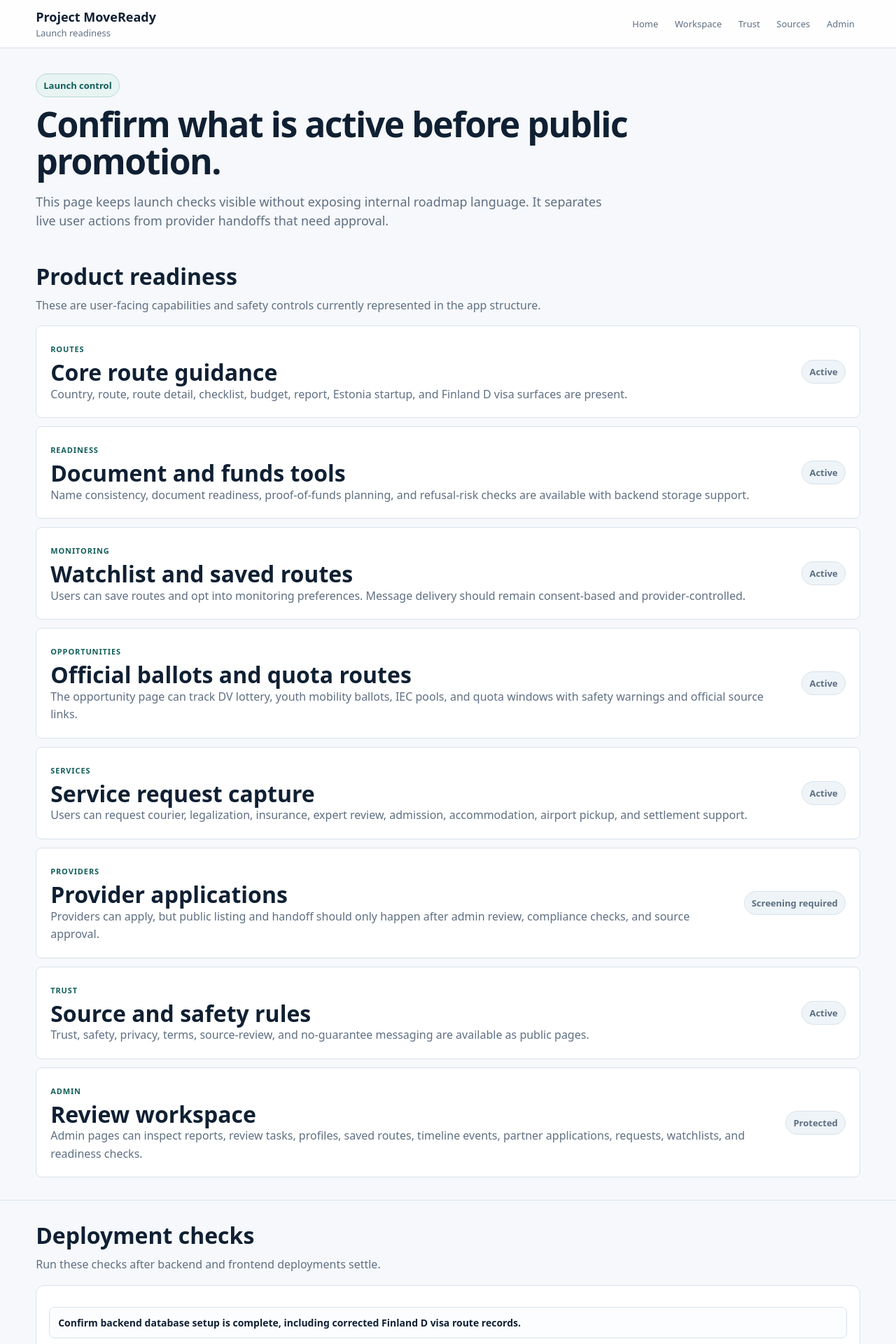
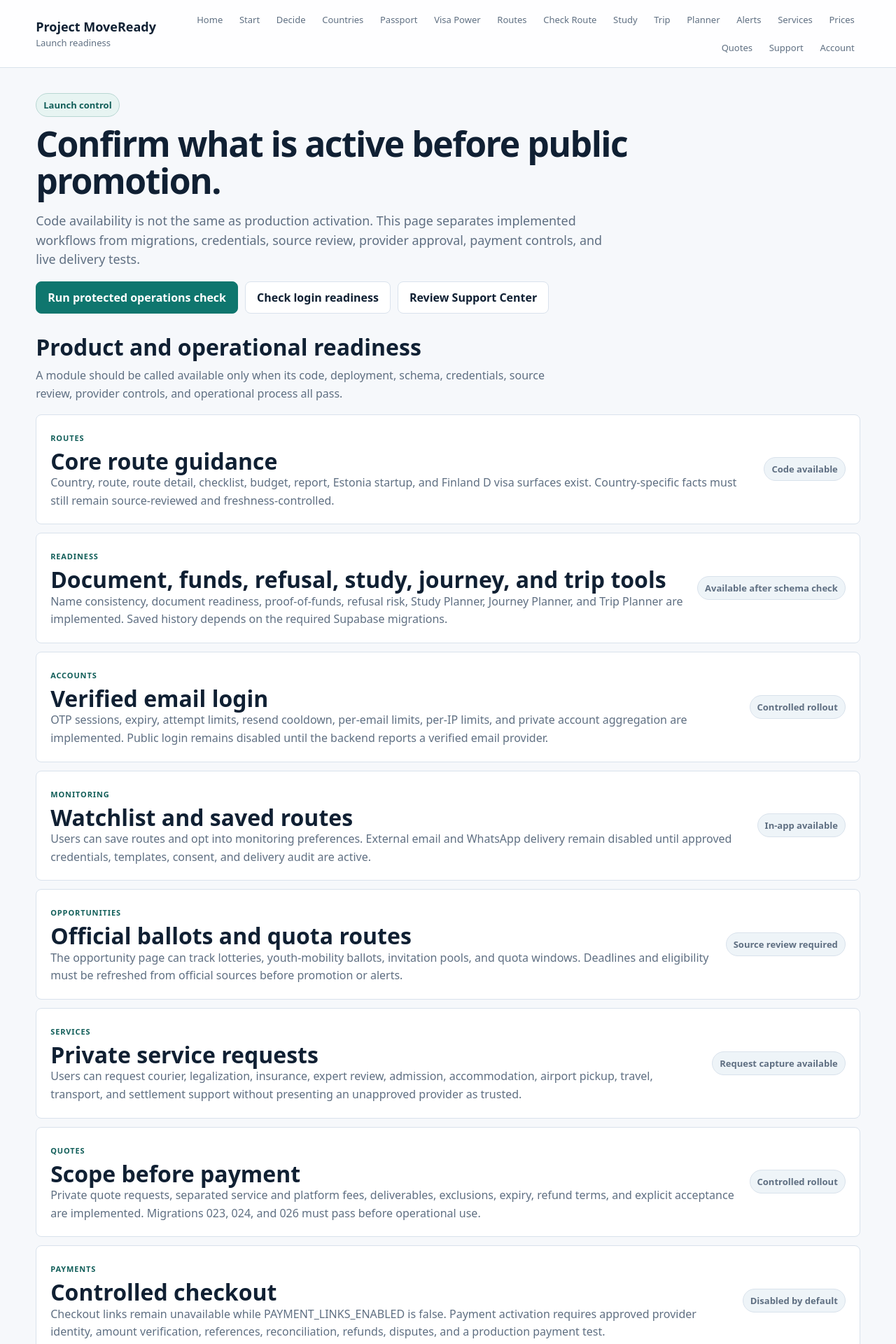
Before and after one commit to SirBM201/SirBM201-moveready-frontend, a Next.js app: page /launch-readiness in a window 1280 px wide. Shown: the top 1920 px of the page at 70% size. Built offline with nearby package versions, Linux system fonts and the light colour scheme.

Commit message:
Make launch readiness states operationally accurate

```diff
--- a/app/launch-readiness/page.tsx
+++ b/app/launch-readiness/page.tsx
@@ -1,95 +1,124 @@
+import SiteHeader from "@/components/SiteHeader";
+
 const launchChecks = [
   {
     area: "Routes",
-    status: "Active",
+    status: "Code available",
     title: "Core route guidance",
-    text: "Country, route, route detail, checklist, budget, report, Estonia startup, and Finland D visa surfaces are present.",
+    text: "Country, route, route detail, checklist, budget, report, Estonia startup, and Finland D visa surfaces exist. Country-specific facts must still remain source-reviewed and freshness-controlled.",
   },
   {
     area: "Readiness",
-    status: "Active",
-    title: "Document and funds tools",
-    text: "Name consistency, document readiness, proof-of-funds planning, and refusal-risk checks are available with backend storage support.",
+    status: "Available after schema check",
+    title: "Document, funds, refusal, study, journey, and trip tools",
+    text: "Name consistency, document readiness, proof-of-funds, refusal risk, Study Planner, Journey Planner, and Trip Planner are implemented. Saved history depends on the required Supabase migrations.",
+  },
+  {
+    area: "Accounts",
+    status: "Controlled rollout",
+    title: "Verified email login",
+    text: "OTP sessions, expiry, attempt limits, resend cooldown, per-email limits, per-IP limits, and private account aggregation are implemented. Public login remains disabled until the backend reports a verified email provider.",
   },
   {
     area: "Monitoring",
-    status: "Active",
+    status: "In-app available",
     title: "Watchlist and saved routes",
-    text: "Users can save routes and opt into monitoring preferences. Message delivery should remain consent-based and provider-controlled.",
+    text: "Users can save routes and opt into monitoring preferences. External email and WhatsApp delivery remain disabled until approved credentials, templates, consent, and delivery audit are active.",
   },
   {
     area: "Opportunities",
-    status: "Active",
+    status: "Source review required",
     title: "Official ballots and quota routes",
-    text: "The opportunity page can track DV lottery, youth mobility ballots, IEC pools, and quota windows with safety warnings and official source links.",
+    text: "The opportunity page can track lotteries, youth-mobility ballots, invitation pools, and quota windows. Deadlines and eligibility must be refreshed from official sources before promotion or alerts.",
   },
   {
     area: "Services",
-    status: "Active",
-    title: "Service request capture",
-    text: "Users can request courier, legalization, insurance, expert review, admission, accommodation, airport pickup, and settlement support.",
+    status: "Request capture available",
+    title: "Private service requests",
+    text: "Users can request courier, legalization, insurance, expert review, admission, accommodation, airport pickup, travel, transport, and settlement support without presenting an unapproved provider as trusted.",
+  },
+  {
+    area: "Quotes",
+    status: "Controlled rollout",
+    title: "Scope before payment",
+    text: "Private quote requests, separated service and platform fees, deliverables, exclusions, expiry, refund terms, and explicit acceptance are implemented. Migrations 023, 024, and 026 must pass before operational use.",
+  },
+  {
+    area: "Payments",
+    status: "Disabled by default",
+    title: "Controlled checkout",
+    text: "Checkout links remain unavailable while PAYMENT_LINKS_ENABLED is false. Payment activation requires approved provider identity, amount verification, references, reconciliation, refunds, disputes, and a production payment test.",
   },
   {
     area: "Providers",
     status: "Screening required",
-    title: "Provider applications",
-    text: "Providers can apply, but public listing and handoff should only happen after admin review, compliance checks, and source approval.",
+    title: "Provider applications and publication",
+    text: "Providers can apply, but approval does not create a public listing. Privacy, pricing, refund, sensitive-document handling, affiliate disclosure, and explicit publication checks must pass first.",
+  },
+  {
+    area: "Handoffs",
+    status: "Consent controlled",
+    title: "Exact-field provider execution",
+    text: "A provider handoff requires an accepted quote, approved provider, exact-field user consent, and delivery evidence. Admin cannot directly bypass consent-confirmed or shared states.",
+  },
+  {
+    area: "Support",
+    status: "Verified account only",
+    title: "Complaints, refunds, disputes, and privacy cases",
+    text: "Private cases are implemented for complaints, refunds, payment disputes, provider issues, privacy issues, service quality, and technical support. Terminal decisions require a written resolution and timestamp.",
   },
   {
     area: "Trust",
-    status: "Active",
+    status: "Available",
     title: "Source and safety rules",
-    text: "Trust, safety, privacy, terms, source-review, and no-guarantee messaging are available as public pages.",
+    text: "Trust, safety, privacy, terms, source-review, affiliate-disclosure, and no-guarantee messaging are available as public controls.",
   },
   {
     area: "Admin",
     status: "Protected",
-    title: "Review workspace",
-    text: "Admin pages can inspect reports, review tasks, profiles, saved routes, timeline events, partner applications, requests, watchlists, and readiness checks.",
+    title: "Operations and review workspace",
+    text: "Admin tools cover protected operations diagnostics, reports, queues, profiles, saved routes, timelines, providers, quotes, payments, handoffs, support cases, watchlists, and readiness checks.",
   },
 ];
 
 const deploymentChecks = [
-  "Confirm backend database setup is complete, including corrected Finland D visa route records.",
+  "Apply all Supabase migrations in numerical order, including migrations 023 through 026 for publication, quotes, RLS, handoffs, cases, and database invariants.",
+  "Run the migration 026 preflight and repair every returned unsafe record before applying the invariant constraints.",
+  "Confirm Railway ENV_MODE and FLASK_ENV are production, AUTH_OTP_DEV_MODE is false, and no development OTP appears in an API response.",
+  "Configure a verified Resend or SMTP sender before enabling EMAIL_OTP_DELIVERY_ENABLED.",
+  "Keep PAYMENT_LINKS_ENABLED false until payment, refund, dispute, reconciliation, and production-test controls pass.",
+  "Confirm the protected operations endpoint reports auth_login_codes, user_sessions, provider_publication, commercial_quotes, payment_events, service_handoffs, handoff_events, and support_cases as ready.",
+  "Run test-auth-release.ps1, test-billing-release.ps1, test-handoff-release.ps1, and the study, trip, journey, Passport Index, and Visa Power smoke tests.",
   "Confirm Railway backend health and route endpoints after deployment completes.",
-  "Confirm Vercel frontend has the latest production deployment.",
-  "Set frontend API base to the active backend URL.",
-  "Keep admin key private and test admin pages only with the correct key.",
-  "Test one full user flow: route checker, report generation, save route, watchlist, timeline, service request, provider application, and report lookup.",
-  "Review public pages for no false guarantees, no hidden legal claims, and no unapproved partner handoff language.",
+  "Confirm Vercel frontend has the latest successful production deployment and points to the active backend URL.",
+  "Test one verified-account flow: login, profile, route check, report, saved route, watchlist, timeline, quote, handoff consent, and private support case.",
+  "Review public pages for false guarantees, hidden official-fee claims, undisclosed affiliate relationships, or unapproved provider language.",
 ];
 
 export default function LaunchReadinessPage() {
   return (
     <main className="page-shell">
-      <header className="topbar">
-        <a className="brand" href="/">
-          <strong>Project MoveReady</strong>
-          <span>Launch readiness</span>
-        </a>
-        <nav className="nav" aria-label="Main navigation">
-          <a href="/">Home</a>
-          <a href="/workspace">Workspace</a>
-          <a href="/trust">Trust</a>
-          <a href="/sources">Sources</a>
-          <a href="/admin">Admin</a>
-        </nav>
-      </header>
+      <SiteHeader sectionLabel="Launch readiness" />
 
       <section className="hero-band compact-hero">
         <div className="hero-copy">
           <span className="eyebrow">Launch control</span>
           <h1>Confirm what is active before public promotion.</h1>
           <p className="lede">
-            This page keeps launch checks visible without exposing internal roadmap language. It separates live user actions from provider handoffs that need approval.
+            Code availability is not the same as production activation. This page separates implemented workflows from migrations, credentials, source review, provider approval, payment controls, and live delivery tests.
           </p>
+          <div className="actions">
+            <a className="btn primary" href="/admin#operations-status">Run protected operations check</a>
+            <a className="btn" href="/login">Check login readiness</a>
+            <a className="btn" href="/support-center">Review Support Center</a>
+          </div>
         </div>
       </section>
 
       <section className="section no-top-pad">
-        <h2>Product readiness</h2>
+        <h2>Product and operational readiness</h2>
         <p className="section-intro">
-          These are user-facing capabilities and safety controls currently represented in the app structure.
+          A module should be called available only when its code, deployment, schema, credentials, source review, provider controls, and operational process all pass.
         </p>
         <div className="module-ledger">
           {launchChecks.map((item) => (
@@ -108,13 +137,13 @@ export default function LaunchReadinessPage() {
       </section>
 
       <section className="section">
-        <h2>Deployment checks</h2>
+        <h2>Deployment and activation checks</h2>
         <p className="section-intro">
-          Run these checks after backend and frontend deployments settle.
+          Complete these checks after backend and frontend deployments settle and before public promotion.
         </p>
         <article className="card">
           <div className="mini-list">
-            {deploymentChecks.map((item) => <div key={item}><strong>{item}</strong></div>)}
+            {deploymentChecks.map((item, index) => <div key={item}><strong>{index + 1}</strong><span>{item}</span></div>)}
           </div>
         </article>
       </section>
```
